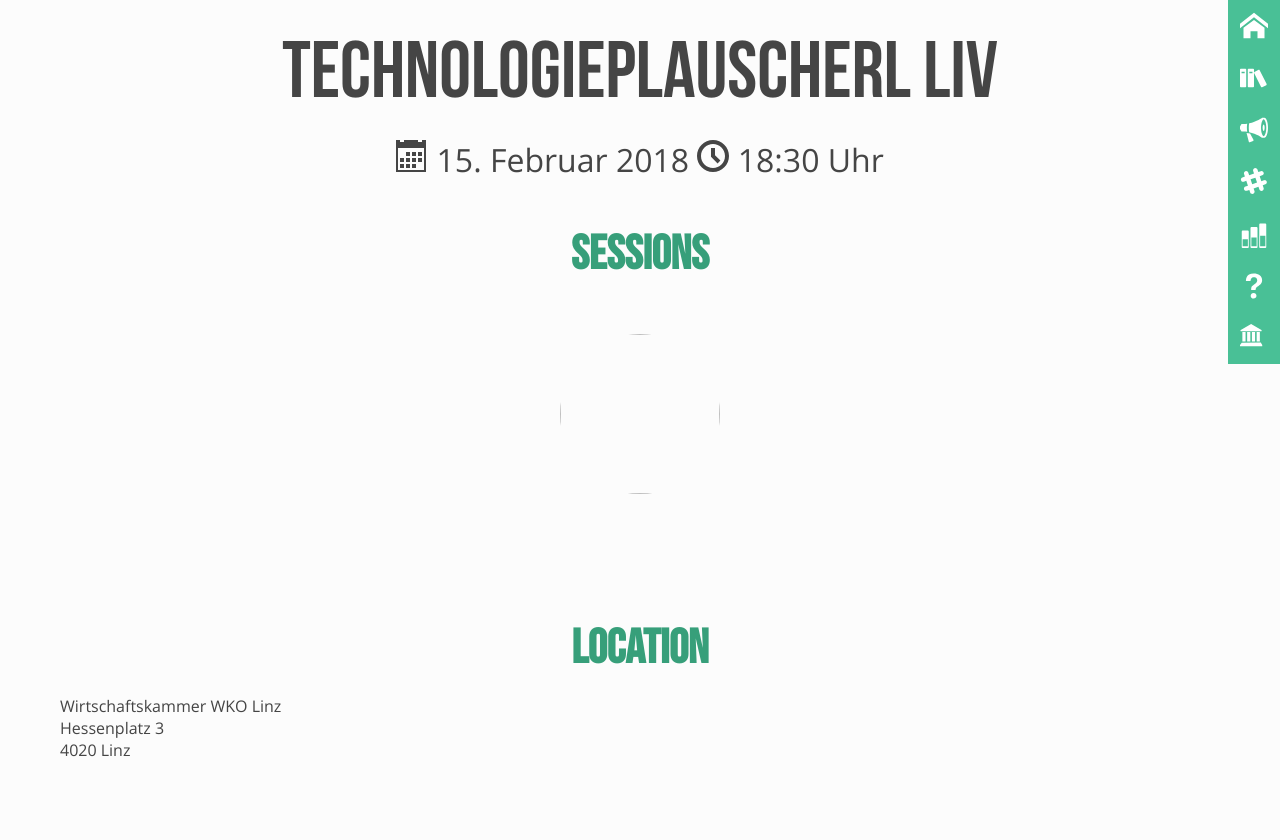
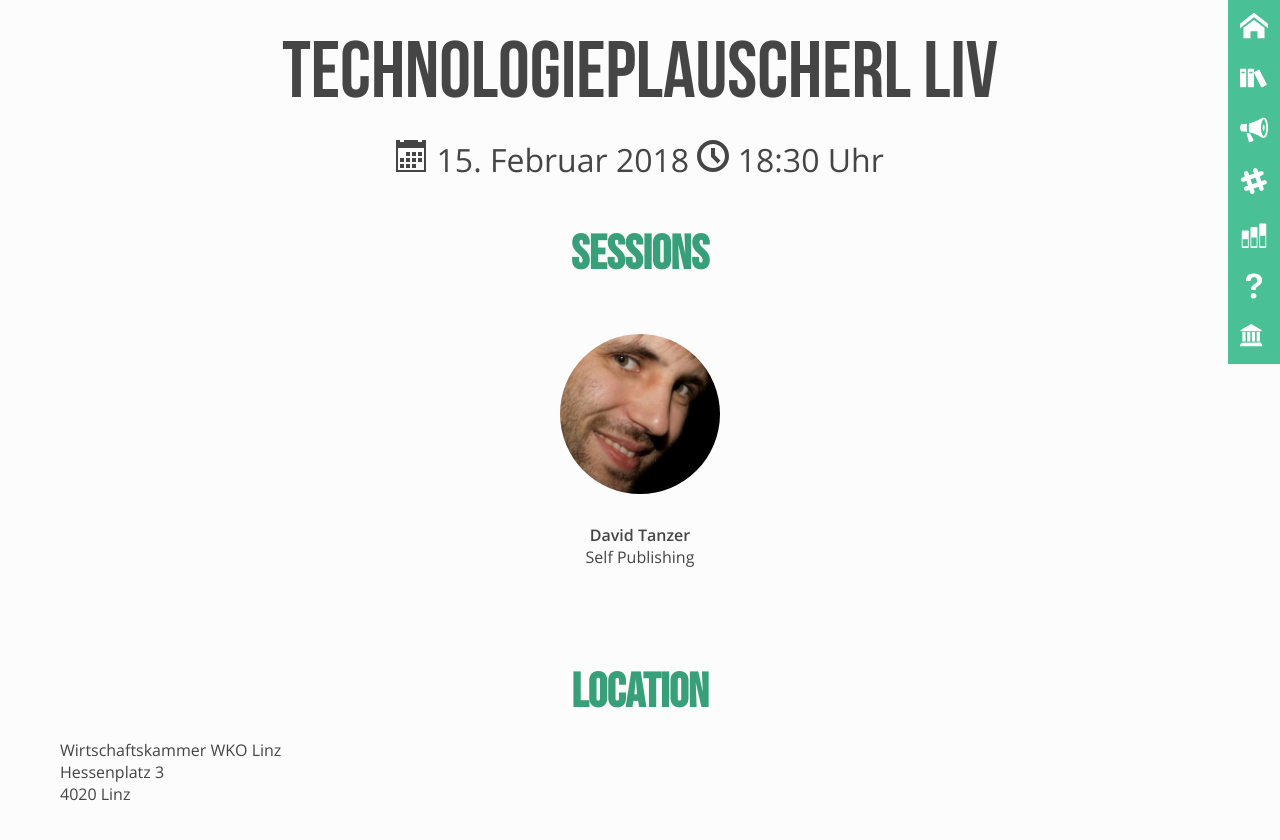
Before and after one commit to mericanAncer127/plauscherl, a Jekyll site: the page built from _plauscherl/54.html, in a window 1280 px wide and 900 px high. Shown: the top 840 px of the window. Built offline with Jekyll 4.4.1, drawn with Linux system fonts in a browser that asks for light colours.

Commit message:
Update 54.html

```diff
--- a/_plauscherl/54.html
+++ b/_plauscherl/54.html
@@ -24,5 +24,7 @@ location:
 sponsor: <a href="https://www.wko.at/">Wirtschaftskammer OÖ</a>
 speakers:
 -
-
+  name: "David Tanzer"
+  talk: "Self Publishing"
+  img: /img/speaker-avatars/david_tanzer.jpg
 ---
```
